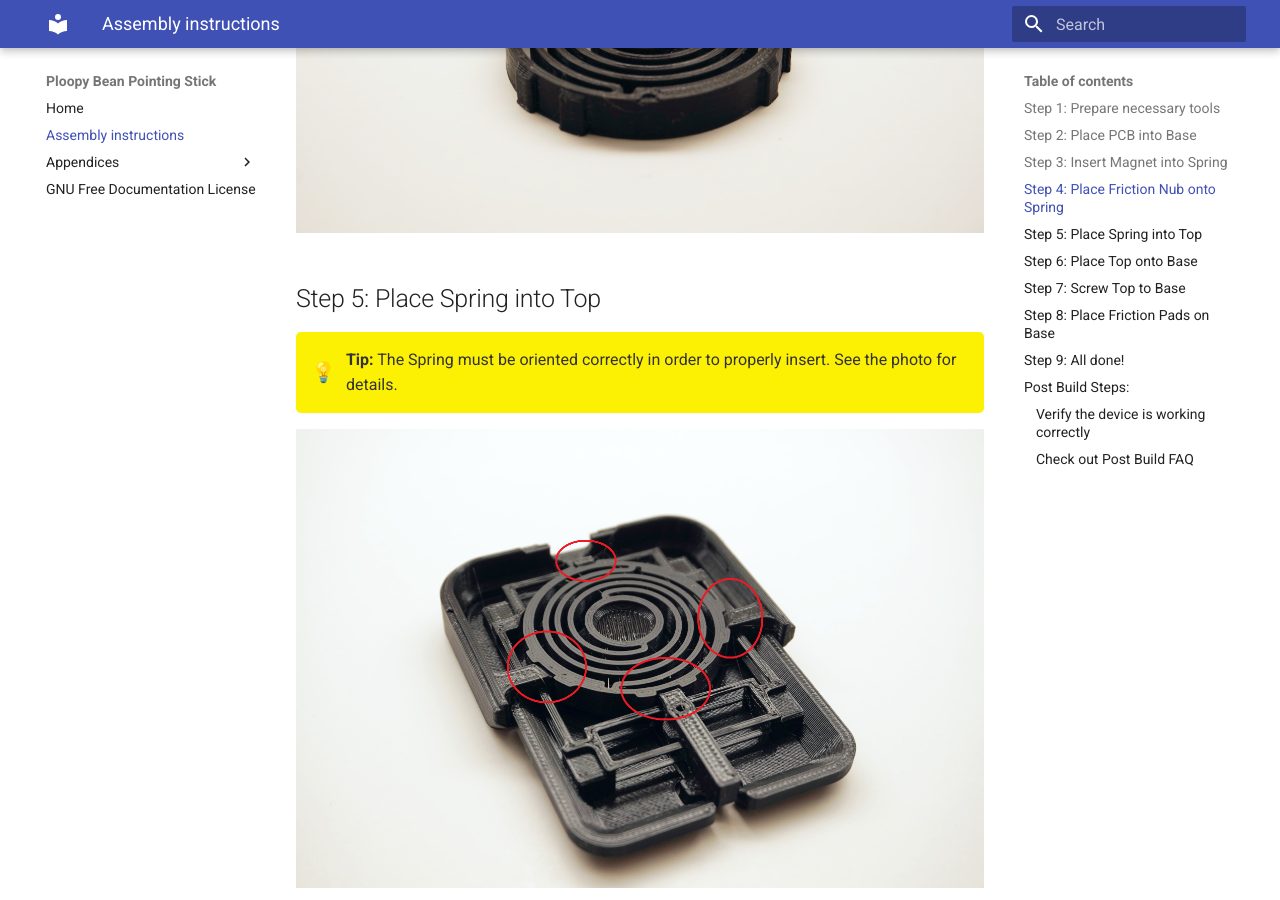
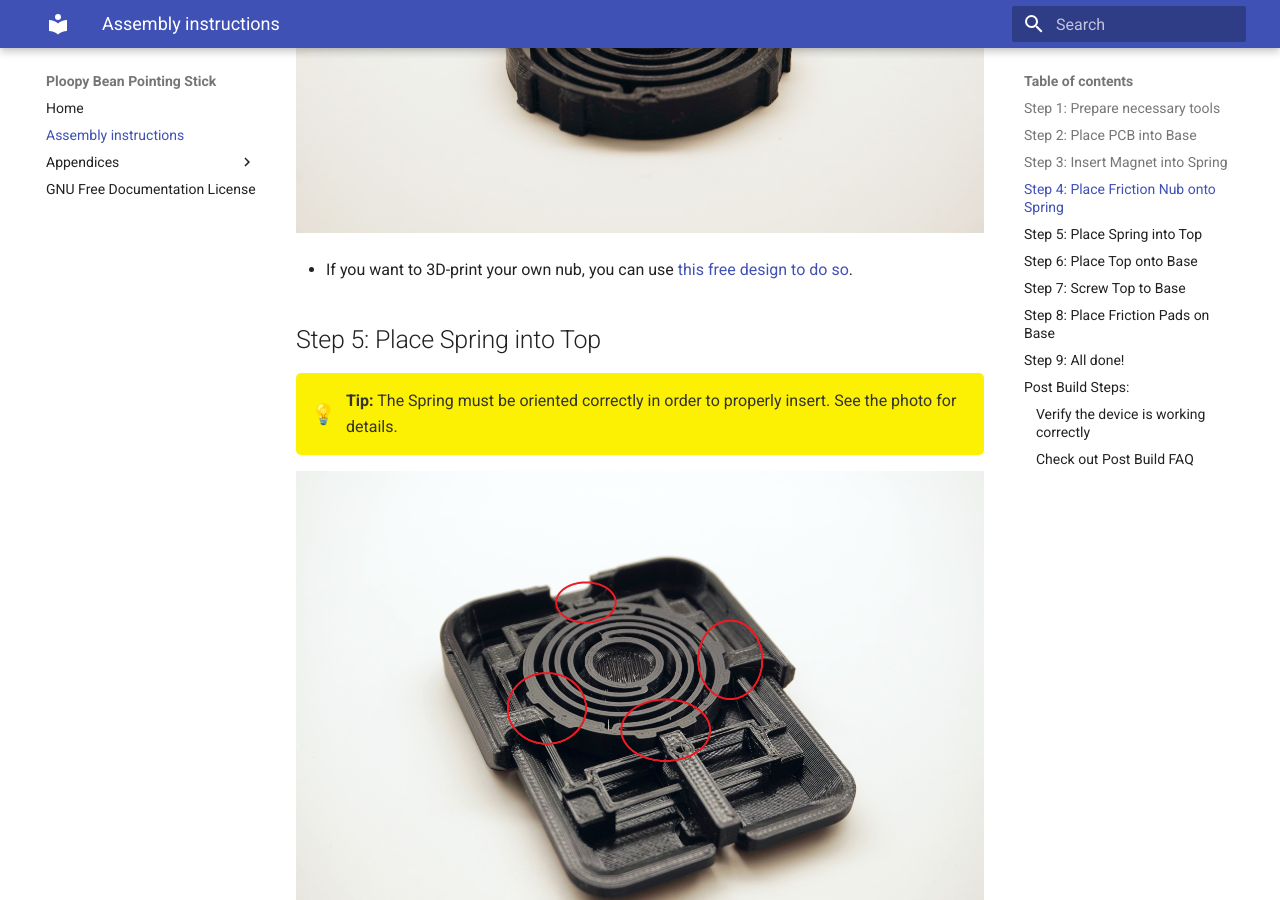
Before and after one commit to ploopyco/bean-pointing-stick, an MkDocs documentation site: the page built from docs/assembly-instructions.md, in a window 1280 px wide and 900 px high, scrolled down 2419 px. Built offline with MkDocs 1.6.1 and Material for MkDocs 9.7.7, drawn with Linux system fonts in a browser that asks for light colours.

Commit message:
updated doco

```diff
--- a/docs/assembly-instructions.md
+++ b/docs/assembly-instructions.md
@@ -66,6 +66,8 @@
 ## Step 4: Place Friction Nub onto Spring
 
 ![](../img/4.jpg)
+
+- If you want to 3D-print your own nub, you can use [this free design to do so](https://makerworld.com/en/models/483268-trackpoint-cap-for-thinkpad-keyboard#profileId-402360).
 
 ## Step 5: Place Spring into Top
 
```
